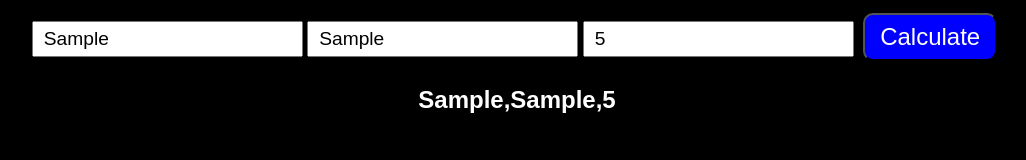
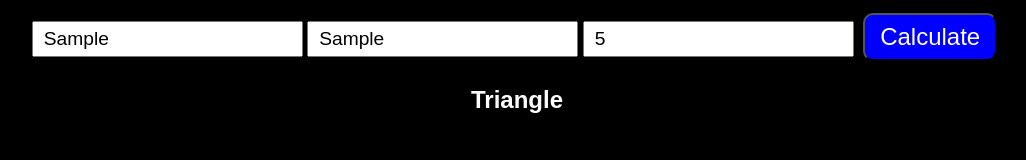
Before and after one commit to Stoicalboar7852/Unequal-Triangle-Calculator, a website: page public/index.html in a window 1280 px wide. Both pictures are taken after typing "Sample", "Sample", "5" into the empty fields and a click on the button "Calculate". Shown: the whole page, without its empty margins (123-1149 px from the left). Drawn offline with Linux system fonts and the light colour scheme.

Commit message:
implement triangle detection

```diff
--- a/public/index.html
+++ b/public/index.html
@@ -42,7 +42,11 @@
     const status = document.getElementById('status');
     const sideLengths = [sideLength1, sideLength2, sideLength3];
     sideLengths.sort(function(a, b){return a-b});
-    document.getElementById("display").innerHTML = sideLengths;
+    if (sideLengths[0] + sideLengths[1] > sideLengths[2]) {
+      document.getElementById('display').innerHTML = "Triangle";
+    } else {
+      document.getElementById('display').innerHTML = "This is not a Triangle";
+    }
   }
 </script>
 </html>
```
